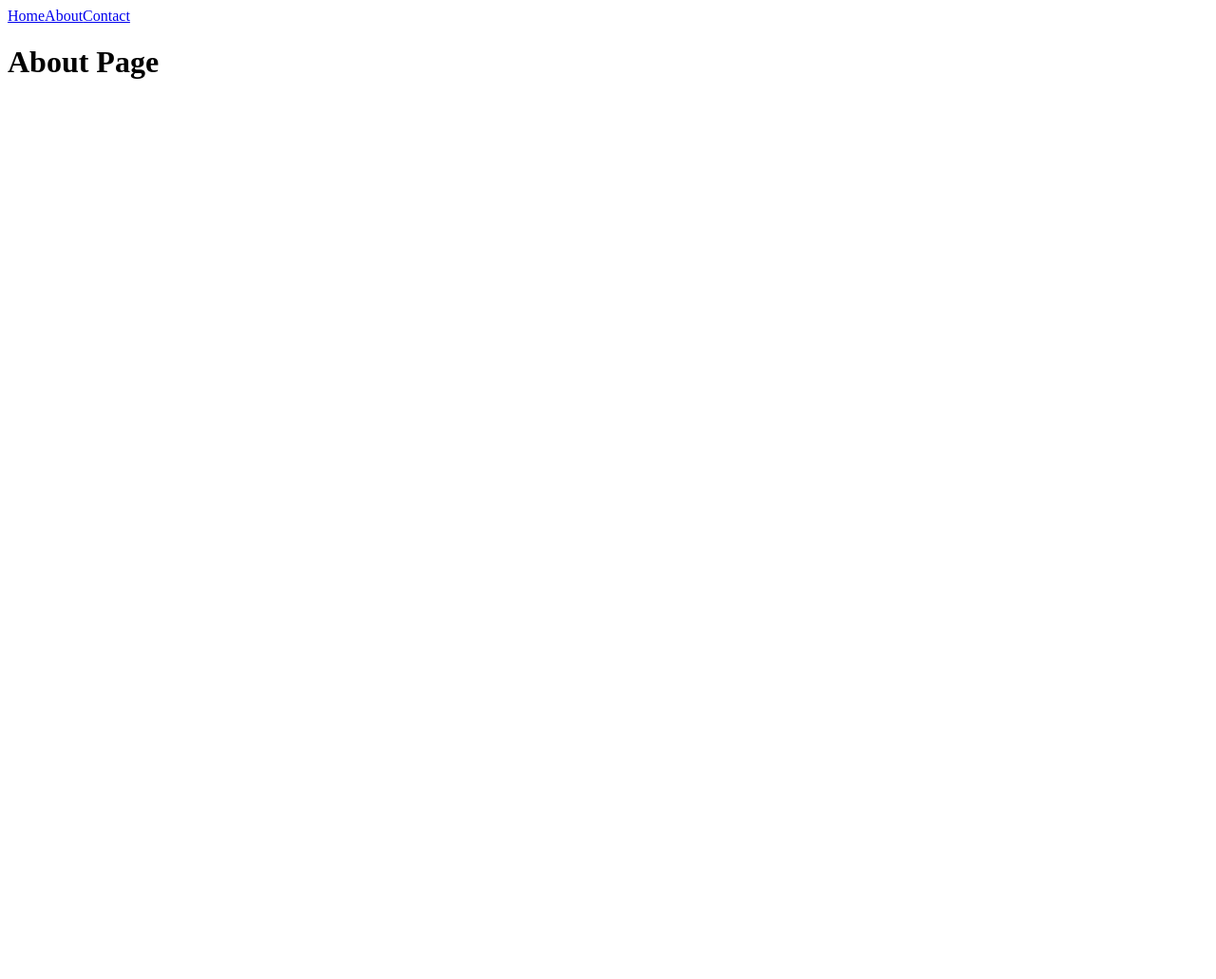
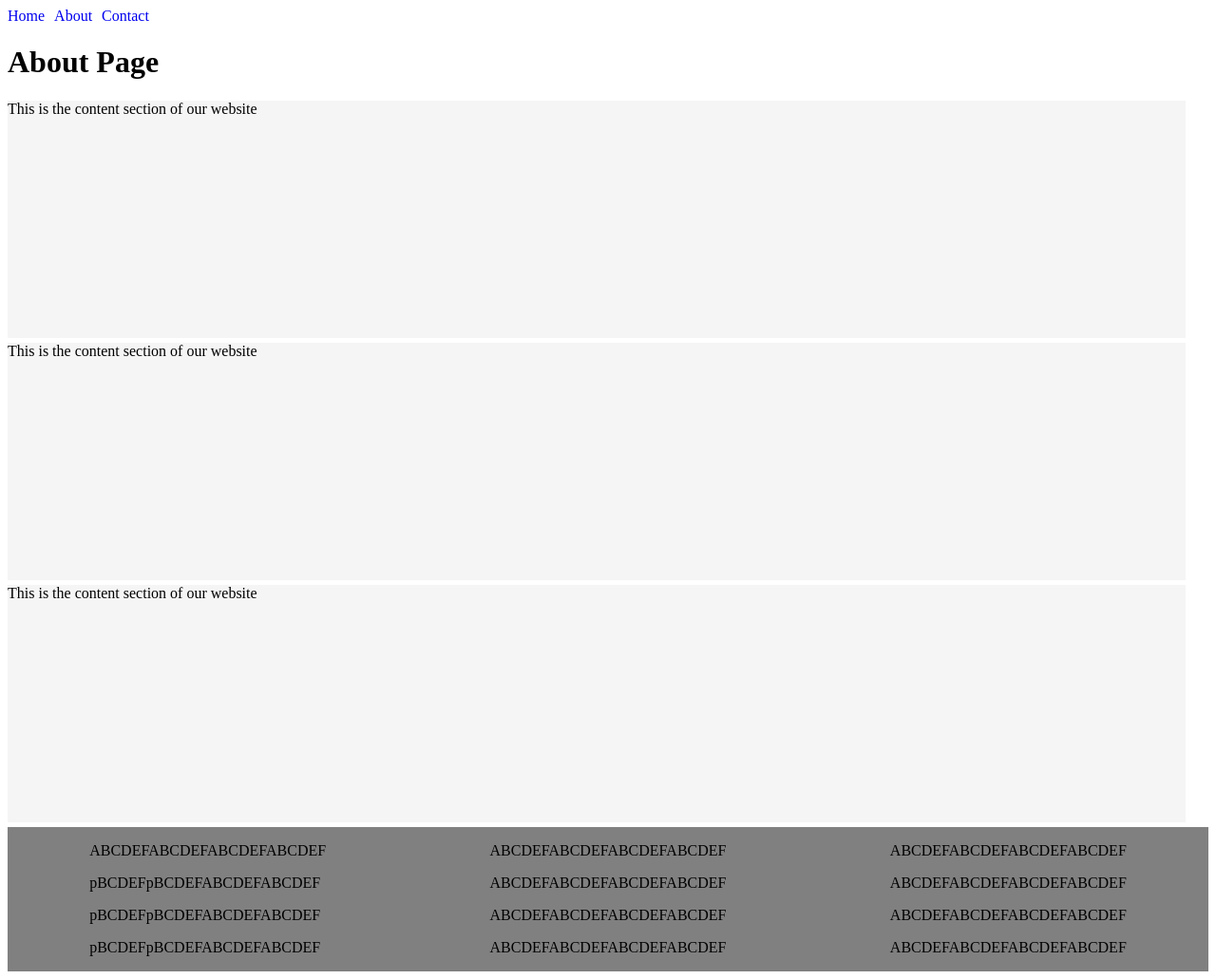
Before and after one commit to omeaag/nextjs-blog, a Next.js app: page /about in a window 1280 px wide. Shown: the whole page at 95% size. Before the commit the page ends 800 px from the top, so only its background shows below. Built offline with nearby package versions, Linux system fonts and the light colour scheme.

Commit message:
created layouts of routers

```diff
--- a/app/about/page.js
+++ b/app/about/page.js
@@ -1,11 +1,14 @@
 import Link from "next/link";
 import Header from "../../components/Header";
+import ContentSection from "../../components/ContentSection";
 
 export default function About() {
   return (
     <div className="container">
-      <Header />
       <h1>About Page</h1>
+      <ContentSection />
+      <ContentSection />
+      <ContentSection />
     </div>
   );
 }
--- a/app/contact/page.js
+++ b/app/contact/page.js
@@ -5,7 +5,6 @@ import Header from "../../components/Header";
 export default function Contact() {
   return (
     <div>
-      <Header />
       <h1>Contact Page</h1>
       <p>Here is contact page of our blog site</p>
       <Sidebar />
--- a/app/layout.js
+++ b/app/layout.js
@@ -1,7 +1,14 @@
+import Header from "../components/Header";
+import Footer from "../components/Footer";
+
 export default function RootLayout({ children }) {
   return (
     <html lang="en">
-      <body>{children}</body>
+      <body>
+        <Header />
+        {children}
+        <Footer />
+      </body>
     </html>
   );
 }
--- /dev/null
+++ b/components/ContentSection.js
@@ -0,0 +1,16 @@
+export default function ContentSection() {
+  return (
+    <div
+      className="content"
+      style={{
+        float: "left",
+        marginBottom: "5px",
+        height: "250px",
+        width: "1240px",
+        backgroundColor: "whitesmoke",
+      }}
+    >
+      This is the content section of our website
+    </div>
+  );
+}
--- a/components/Footer.js
+++ b/components/Footer.js
@@ -0,0 +1,34 @@
+export default function Footer() {
+  return (
+    <div
+      className="footer"
+      style={{
+        display: "flex",
+        width: "100%",
+        justifyContent: "space-around",
+        backgroundColor: "gray",
+      }}
+    >
+      <div>
+        <p href="#">ABCDEFABCDEFABCDEFABCDEF</p>
+        <p href="#">pBCDEFpBCDEFABCDEFABCDEF</p>
+        <p href="#">pBCDEFpBCDEFABCDEFABCDEF</p>
+        <p href="#">pBCDEFpBCDEFABCDEFABCDEF</p>
+      </div>
+
+      <div>
+        <p href="#">ABCDEFABCDEFABCDEFABCDEF</p>
+        <p href="#">ABCDEFABCDEFABCDEFABCDEF</p>
+        <p href="#">ABCDEFABCDEFABCDEFABCDEF</p>
+        <p href="#">ABCDEFABCDEFABCDEFABCDEF</p>
+      </div>
+
+      <div>
+        <p href="#">ABCDEFABCDEFABCDEFABCDEF</p>
+        <p href="#">ABCDEFABCDEFABCDEFABCDEF</p>
+        <p href="#">ABCDEFABCDEFABCDEFABCDEF</p>
+        <p href="#">ABCDEFABCDEFABCDEFABCDEF</p>
+      </div>
+    </div>
+  );
+}
--- a/components/Header.js
+++ b/components/Header.js
@@ -2,10 +2,19 @@ import Link from "next/link";
 
 const Header = () => {
   return (
-    <div className="Header">
-      <Link href="/">Home</Link>
-      <Link href="/about">About</Link>
-      <Link href="/contact">Contact</Link>
+    <div className="Header" style={{}}>
+      <Link style={{ marginRight: "10px", textDecoration: "none" }} href="/">
+        Home
+      </Link>
+      <Link
+        style={{ marginRight: "10px", textDecoration: "none" }}
+        href="/about"
+      >
+        About
+      </Link>
+      <Link style={{ textDecoration: "none" }} href="/contact">
+        Contact
+      </Link>
     </div>
   );
 };
```
Also changed, not shown: app/page.js (+5 -5 lines).
